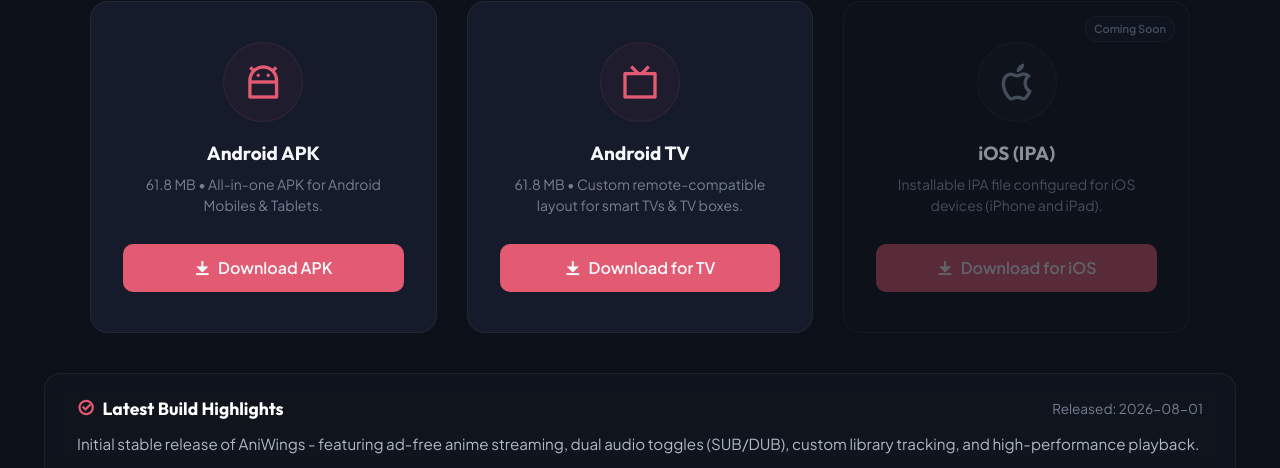
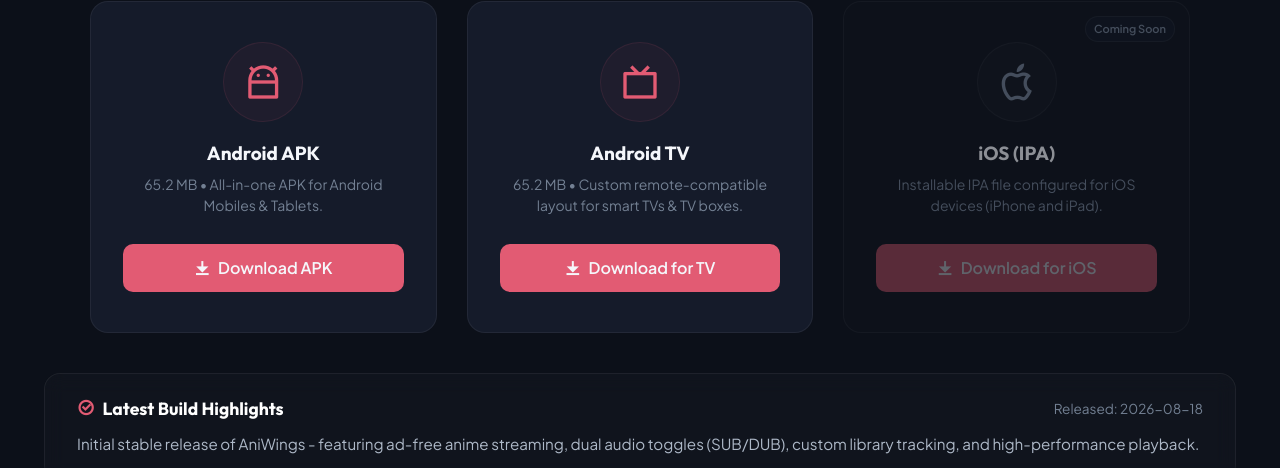
Before and after one commit to senthil-prabhu-sudo/aniwings-app, a React (Vite) app: page / in a window 1280 px wide. Shown: the part 3265-3733 px from the top of the page. Built offline with nearby package versions, Linux system fonts and the light colour scheme.

Commit message:
Update AniWings v1.0.0 APK binary to release build 65.2MB

```diff
--- a/public/update.json
+++ b/public/update.json
@@ -5,7 +5,7 @@
   "mandatory": false,
   "releaseNotes": "Initial stable release of AniWings - featuring ad-free anime streaming, dual audio toggles (SUB/DUB), custom library tracking, and high-performance playback.",
   "minVersion": "1.0.0",
-  "fileSize": "61.8 MB",
-  "updatedAt": "2026-08-01",
+  "fileSize": "65.2 MB",
+  "updatedAt": "2026-08-18",
   "appName": "AniWings"
 }
--- a/src/App.jsx
+++ b/src/App.jsx
@@ -11,8 +11,8 @@
   mandatory: false,
   releaseNotes: 'Initial stable release of AniWings - featuring ad-free anime streaming, dual audio toggles (SUB/DUB), custom library tracking, and high-performance playback.',
   minVersion: '1.0.0',
-  fileSize: '61.8 MB',
-  updatedAt: '2026-08-01',
+  fileSize: '65.2 MB',
+  updatedAt: '2026-08-18',
   appName: 'AniWings'
 };
 
```
Also changed, not shown: 2 other files (tests, documents, lock files or other folders).
